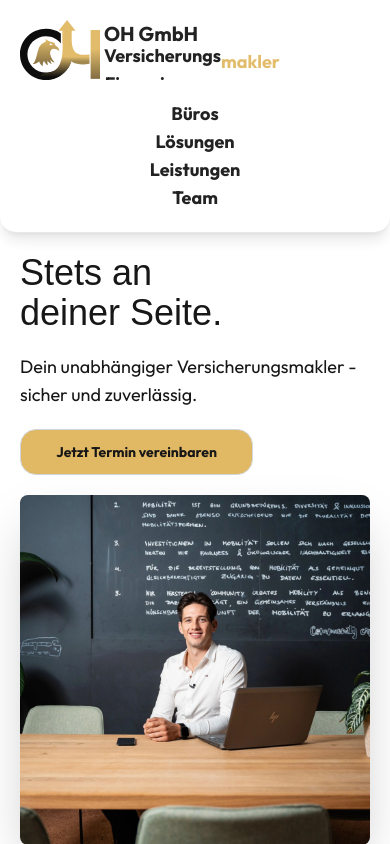
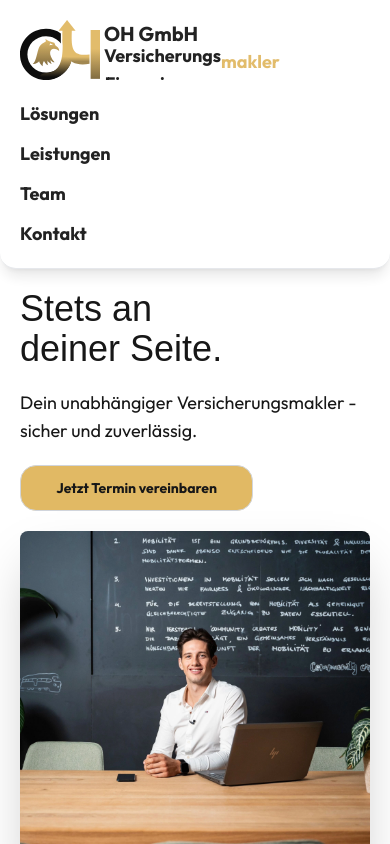
Before and after one commit to ebucelik/OHGmbH, a Next.js app: page / in a window 390 px wide. Both pictures are taken after a click on the element 350 px from the left and 50 px from the top of the page. Shown: the top 844 px of the page. Built offline with nearby package versions, Linux system fonts and the light colour scheme; some icons are missing; a web font is replaced by a local one.

Commit message:
improve header

```diff
--- a/src/components/header.tsx
+++ b/src/components/header.tsx
@@ -21,6 +21,7 @@ export default function Header() {
     var previousScrollY = 0
 
     function toggleShowNavBar() {
+        setShowMenu(Menu.default);
         setShowNavBar(!showNavBar);
     }
 
@@ -50,11 +51,11 @@ export default function Header() {
         switch (showMenu) {
             case Menu.solution:
                 return <div
-                    className="flex flex-row fade-down-05s py-5 gap-10"
+                    className="flex flex-col sm:flex-row fade-down-05s py-5 gap-2 sm:gap-10"
                     onMouseEnter={() => setShowMenu(Menu.solution)}
                     onMouseLeave={() => setShowMenu(Menu.default)}
                 >
-                    <div className="flex-1"></div>
+                    <div className="sm:flex-1"></div>
                     <div className="flex-2">
                         <div className="font-bold sm:text-lg">
                             Versicherungen
@@ -124,7 +125,7 @@ export default function Header() {
                                 </div>
                                 <div>
                                     <Link href="" className="hover:text-appPrimary">
-                                        Krankenversicherung
+                                        Krankenvers.
                                     </Link>
                                 </div>
                                 <div>
@@ -320,22 +321,41 @@ export default function Header() {
                         <Icon icon="ri:menu-3-line" className="h-10 w-10" />
                     </div>
                 </div>
-                {
-                    menu()
-                }
-                <div className={`fade-in-1s mx-auto w-2/4 pt-5 sm:hidden text-lg font-bold text-center ${showNavBar ? 'block' : 'hidden'}`}>
-                    <div className="flex-1 decoration-appPrimary content-center rounded-lg">
-                        <Link href="">Büros</Link>
-                    </div>
-                    <div className="flex-1 decoration-appPrimary content-center rounded-lg">
+                <div className="hidden sm:block">
+                    {
+                        menu()
+                    }
+                </div>
+                <div className={`fade-in-05s flex flex-col gap-3 pt-5 sm:hidden text-lg font-bold text-left ${showNavBar ? 'block' : 'hidden'}`}>
+                    <div
+                        className={`decoration-appPrimary content-center rounded-lg ${showMenu == Menu.solution ? 'decoration-3 underline underline-offset-7' : ''}`}
+                        onClick={() => setShowMenu(showMenu != Menu.solution ? Menu.solution : Menu.default)}
+                    >
                         <Link href="">Lösungen</Link>
                     </div>
-                    <div className="flex-1 decoration-appPrimary content-center rounded-lg">
-                        <Link href="/services">Leistungen</Link>
+                    <div
+                        className={`decoration-appPrimary content-center rounded-lg ${showMenu == Menu.service ? 'decoration-3 underline underline-offset-7' : ''}`}
+                        onClick={() => setShowMenu(showMenu != Menu.service ? Menu.service : Menu.default)}
+                    >
+                        <Link href="">Leistungen</Link>
                     </div>
-                    <div className="flex-1 decoration-appPrimary content-center rounded-lg">
+                    <div
+                        className={`decoration-appPrimary content-center rounded-lg ${showMenu == Menu.team ? 'decoration-3 underline underline-offset-7' : ''}`}
+                        onClick={() => setShowMenu(showMenu != Menu.team ? Menu.team : Menu.default)}
+                    >
                         <Link href="">Team</Link>
                     </div>
+                    <div
+                        className={`decoration-appPrimary content-center rounded-lg ${showMenu == Menu.contact ? 'decoration-3 underline underline-offset-7' : ''}`}
+                        onClick={() => setShowMenu(showMenu != Menu.contact ? Menu.contact : Menu.default)}
+                    >
+                        <Link href="">Kontakt</Link>
+                    </div>
+                </div>
+                <div className="sm:hidden">
+                    {
+                        menu()
+                    }
                 </div>
             </div>
         </nav>
```
